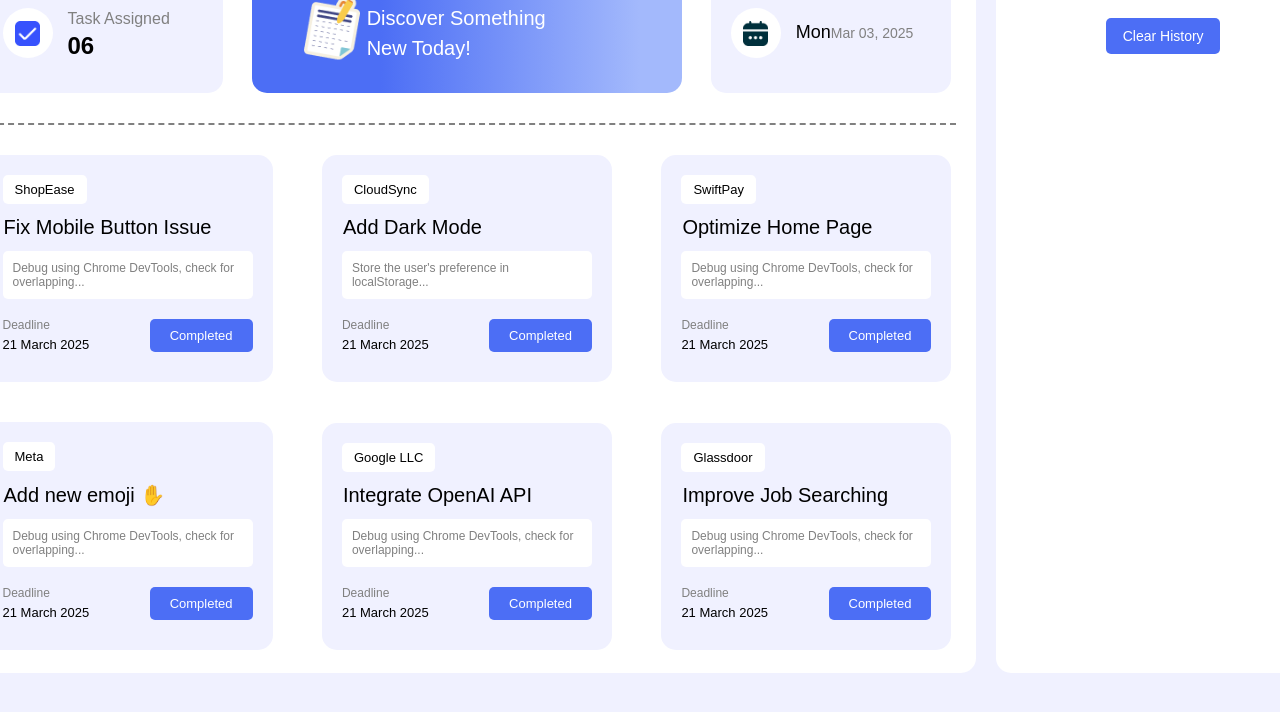
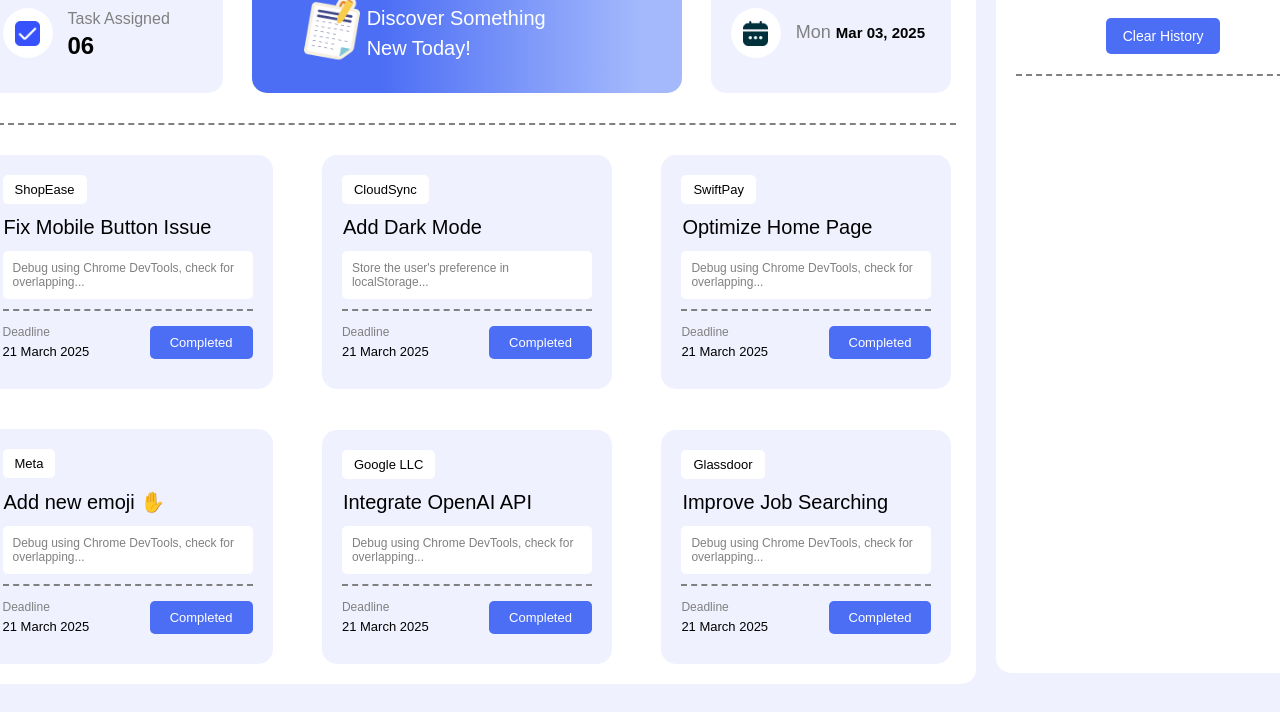
Before and after one commit to AbrarArif02/Assignment-5, a plain HTML site: page index.html in a window 1280 px wide. Shown: the part 185-897 px from the top of the page. Drawn offline with Linux system fonts and the light colour scheme.

Commit message:
Fix the Date and Day

```diff
--- a/index.html
+++ b/index.html
@@ -156,7 +156,7 @@
           const notification = document.createElement("div");
           const currentTime = new Date().toLocaleTimeString();
           notification.classList.add("history-notification");
-          notification.innerHTML = `You have completed the task: <b>${title}</b> at ${currentTime}`;
+          notification.innerHTML = `You have completed the task ${title} at ${currentTime}`;
           historyNotifications.appendChild(notification);
 
           alert(`You have completed your task: ${title}`);
--- a/styles.css
+++ b/styles.css
@@ -73,6 +73,11 @@ body {
     align-items: center;
     justify-content: center;
     margin-right: 15px;
+    transition: transform 0.3s ease-in-out;
+}
+
+.circle-img:hover {
+    transform: scale(1.2);
 }
 
 .circle-img img {
@@ -257,6 +262,8 @@ p {
 .sidebyside {
     display: flex;
     justify-content: space-between;
+    border-top: 2px dashed grey;
+    padding-top: 5px;
 }
 
 .history-container {
@@ -293,6 +300,8 @@ p {
     overflow-y: auto;
     margin-top: 20px;
     margin-bottom: 20px;
+    border-top: 2px dashed grey;
+    padding-top: 20px;
 }
 
 .history-notification {
@@ -314,3 +323,14 @@ p {
     cursor: pointer;
     font-size: 14px;
 }
+
+#current-date {
+    font-weight: bold;
+    color: black;
+    font-size: 15px;
+}
+
+#current-day {
+    color: gray;
+    margin-right: 5px;
+}
```
Also changed, not shown: Blogs.html (+3 -0 lines).
